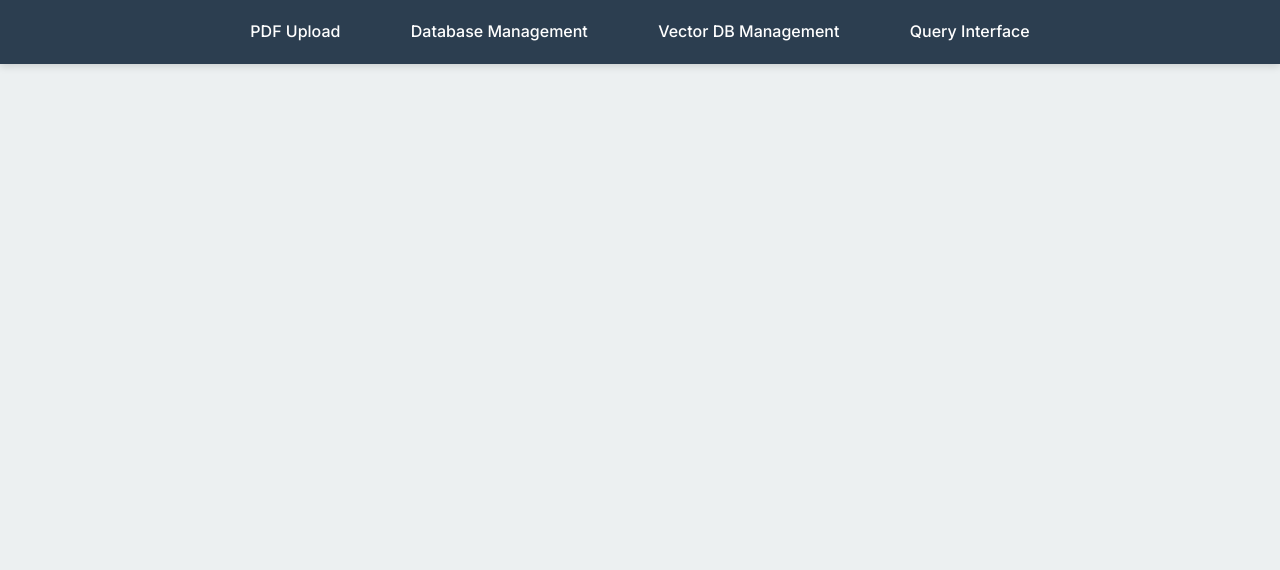
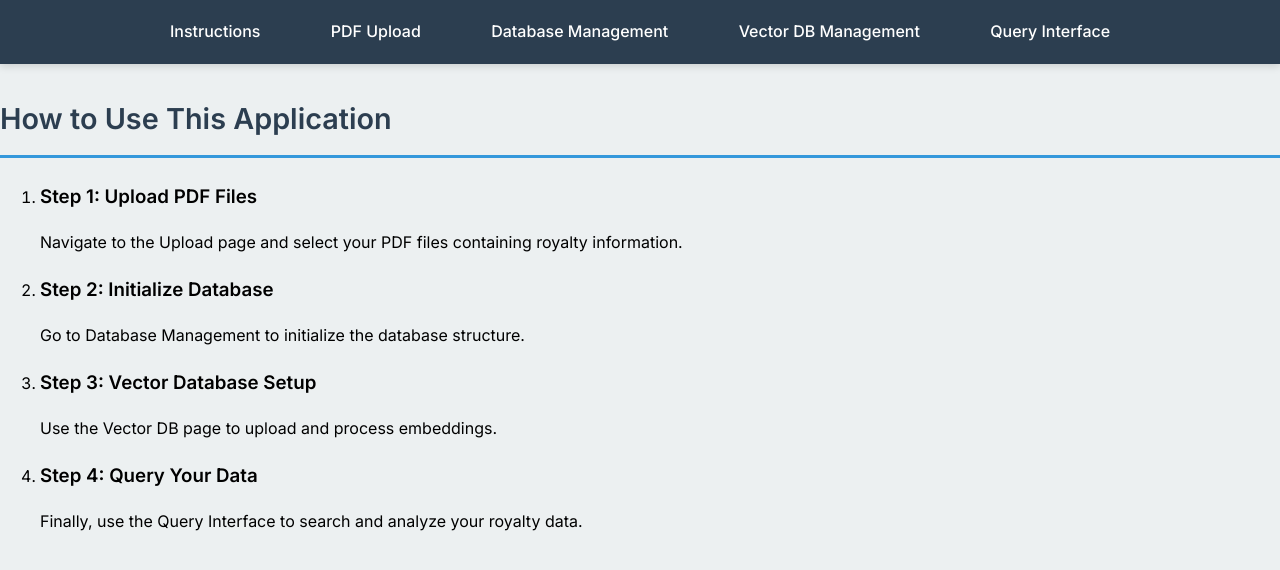
Before and after one commit to csingleton19/royalty-automation, a React (Create React App) app in the folder royalty-automation/frontend/client/: page /instructions in a window 1280 px wide. Shown: the top 570 px of the page. Built offline with nearby package versions, Linux system fonts and the light colour scheme.

Commit message:
updating

```diff
--- a/royalty-automation/frontend/client/src/App.tsx
+++ b/royalty-automation/frontend/client/src/App.tsx
@@ -6,6 +6,7 @@ import { DatabaseManager } from './components/DatabaseManager';
 import { QueryInterface } from './components/QueryInterface';
 import { VectorDBManager } from './components/VectorDBManager';
 import { Navigation } from './components/Navigation';
+import { Instructions } from './components/Instructions';
 import './App.css';
 
 function App() {
@@ -13,13 +14,11 @@ function App() {
     <BrowserRouter>
       <Navigation />
       <Routes>
-        {/* Redirect root to upload page */}
-        <Route path="/" element={<Navigate to="/upload" />} />
+        {/* Changed redirect to instructions */}
+        <Route path="/" element={<Navigate to="/instructions" />} />
 
-        {/* Existing route */}
+        <Route path="/instructions" element={<Instructions />} />
         <Route path="/upload" element={<PdfUploader />} />
-
-        {/* New routes */}
         <Route path="/database" element={<DatabaseManager />} />
         <Route path="/query" element={<QueryInterface />} />
         <Route path="/vector-db" element={<VectorDBManager />} />
--- /dev/null
+++ b/royalty-automation/frontend/client/src/components/Instructions.tsx
@@ -0,0 +1,27 @@
+import React from 'react';
+
+export const Instructions: React.FC = () => {
+  return (
+    <div>
+      <h2>How to Use This Application</h2>
+      <ol>
+        <li>
+          <h3>Step 1: Upload PDF Files</h3>
+          <p>Navigate to the Upload page and select your PDF files containing royalty information.</p>
+        </li>
+        <li>
+          <h3>Step 2: Initialize Database</h3>
+          <p>Go to Database Management to initialize the database structure.</p>
+        </li>
+        <li>
+          <h3>Step 3: Vector Database Setup</h3>
+          <p>Use the Vector DB page to upload and process embeddings.</p>
+        </li>
+        <li>
+          <h3>Step 4: Query Your Data</h3>
+          <p>Finally, use the Query Interface to search and analyze your royalty data.</p>
+        </li>
+      </ol>
+    </div>
+  );
+};
--- a/royalty-automation/frontend/client/src/components/Navigation.tsx
+++ b/royalty-automation/frontend/client/src/components/Navigation.tsx
@@ -6,6 +6,7 @@ export const Navigation: React.FC = () => {
   return (
     <nav>
       <ul>
+        <li><Link to="/instructions">Instructions</Link></li>
         <li><Link to="/upload">PDF Upload</Link></li>
         <li><Link to="/database">Database Management</Link></li>
         <li><Link to="/vector-db">Vector DB Management</Link></li>
```
Also changed, not shown: 1 other file (tests, documents, lock files or other folders).
